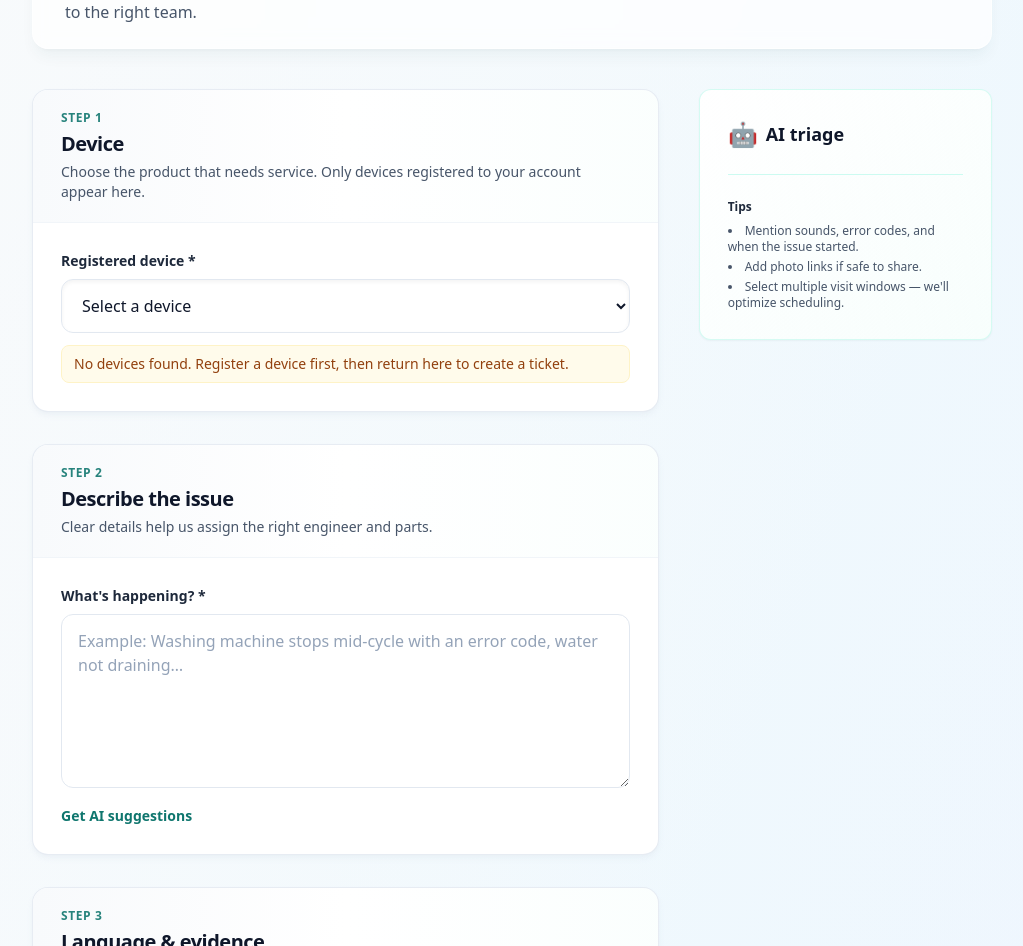
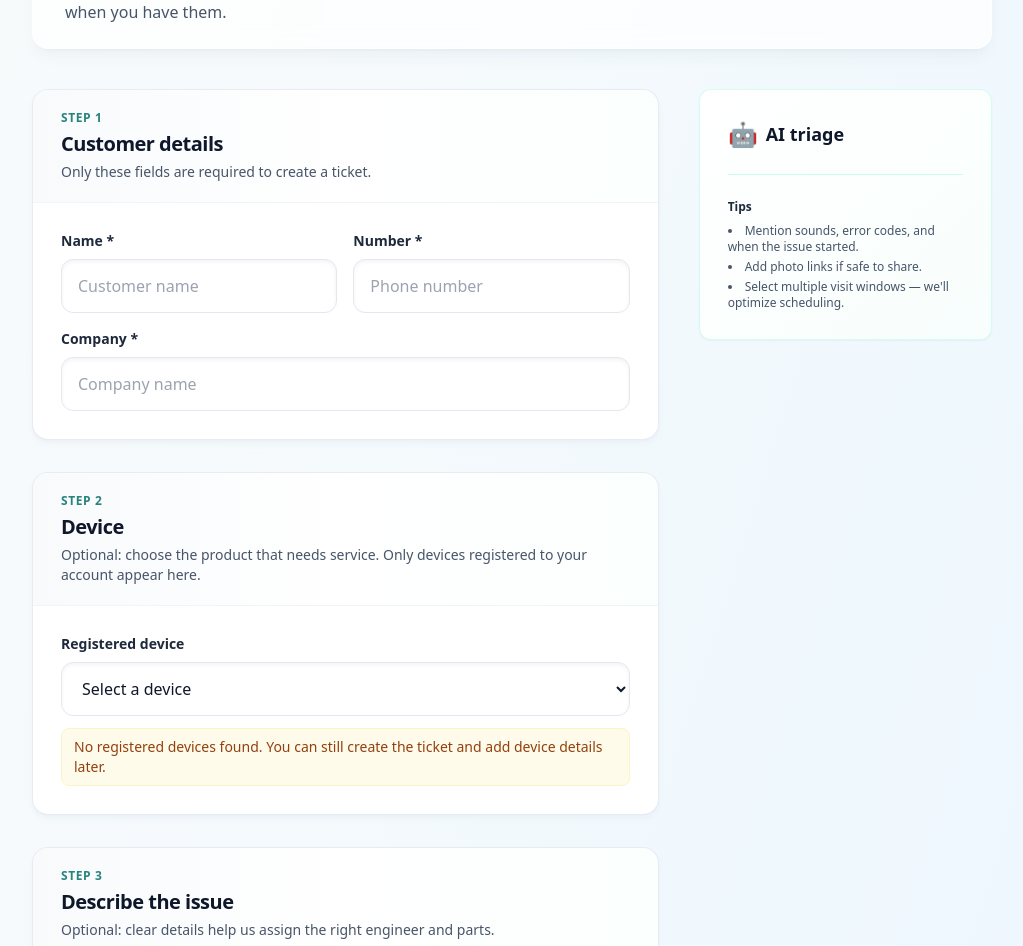
Before and after one commit to Erepairing-source/frontend, a Next.js app: page /customer/create-ticket in a window 1280 px wide. Shown: the part 306-1252 px from the top of the page, without its empty margins (128-1151 px from the left). Built offline with nearby package versions, Linux system fonts and the light colour scheme.

Commit message:
Update ticket creation required fields
Only customer name, company, and number are required when creating tickets so support and customer flows can capture partial ticket details.

```diff
--- a/pages/customer/create-ticket.js
+++ b/pages/customer/create-ticket.js
@@ -23,6 +23,9 @@ function FormSection({ eyebrow, title, subtitle, children, className = '' }) {
 
 export default function CreateTicket() {
   const [formData, setFormData] = useState({
+    customer_name: '',
+    customer_company: '',
+    customer_phone: '',
     issue_description: '',
     service_address: '',
     priority: 'medium',
@@ -49,6 +52,25 @@ export default function CreateTicket() {
   const [selfLoading, setSelfLoading] = useState(false)
   const router = useRouter()
   const { device_id } = router.query
+
+  useEffect(() => {
+    const token = localStorage.getItem('token')
+    if (!token) return
+    fetch(`${getApiBase()}/auth/me`, {
+      headers: { Authorization: `Bearer ${token}` }
+    })
+      .then((res) => (res.ok ? res.json() : null))
+      .then((profile) => {
+        if (!profile) return
+        setFormData((prev) => ({
+          ...prev,
+          customer_name: prev.customer_name || profile.full_name || '',
+          customer_company: prev.customer_company || profile.organization_name || '',
+          customer_phone: prev.customer_phone || profile.phone || ''
+        }))
+      })
+      .catch(() => null)
+  }, [])
 
   useEffect(() => {
     const token = localStorage.getItem('token')
@@ -106,8 +128,8 @@ export default function CreateTicket() {
 
   const handleSubmit = async (e) => {
     e.preventDefault()
-    if (!deviceId) {
-      alert('Please select a registered device.')
+    if (!formData.customer_name.trim() || !formData.customer_company.trim() || !formData.customer_phone.trim()) {
+      alert('Please enter customer name, company, and number.')
       return
     }
     setLoading(true)
@@ -122,8 +144,11 @@ export default function CreateTicket() {
           'Content-Type': 'application/json'
         },
         body: JSON.stringify({
+          customer_name: formData.customer_name.trim(),
+          customer_company: formData.customer_company.trim(),
+          customer_phone: formData.customer_phone.trim(),
           issue_description: formData.issue_description,
-          device_id: parseInt(deviceId, 10),
+          device_id: deviceId ? parseInt(deviceId, 10) : null,
           service_address: formData.service_address,
           priority: formData.priority,
           issue_language: formData.issue_language,
@@ -247,7 +272,7 @@ export default function CreateTicket() {
               Create a service ticket
             </h1>
             <p className="mt-2 text-slate-600 max-w-2xl">
-              Tell us what&apos;s wrong, where to visit, and when you&apos;re available — we&apos;ll route your request to the right team.
+              Name, company, and number are required. Add issue, device, address, and visit details when you have them.
             </p>
           </div>
         </div>
@@ -257,15 +282,53 @@ export default function CreateTicket() {
             <form onSubmit={handleSubmit} className="space-y-8">
               <FormSection
                 eyebrow="Step 1"
+                title="Customer details"
+                subtitle="Only these fields are required to create a ticket."
+              >
+                <div className="grid grid-cols-1 sm:grid-cols-2 gap-4">
+                  <div>
+                    <label className="block text-sm font-semibold text-slate-800 mb-2">Name *</label>
+                    <input
+                      value={formData.customer_name}
+                      onChange={(e) => setFormData({ ...formData, customer_name: e.target.value })}
+                      required
+                      className="w-full px-4 py-3.5 rounded-xl border border-slate-200 bg-white text-slate-900 shadow-inner focus:ring-2 focus:ring-teal-500/40 focus:border-teal-400 transition"
+                      placeholder="Customer name"
+                    />
+                  </div>
+                  <div>
+                    <label className="block text-sm font-semibold text-slate-800 mb-2">Number *</label>
+                    <input
+                      value={formData.customer_phone}
+                      onChange={(e) => setFormData({ ...formData, customer_phone: e.target.value })}
+                      required
+                      className="w-full px-4 py-3.5 rounded-xl border border-slate-200 bg-white text-slate-900 shadow-inner focus:ring-2 focus:ring-teal-500/40 focus:border-teal-400 transition"
+                      placeholder="Phone number"
+                    />
+                  </div>
+                  <div className="sm:col-span-2">
+                    <label className="block text-sm font-semibold text-slate-800 mb-2">Company *</label>
+                    <input
+                      value={formData.customer_company}
+                      onChange={(e) => setFormData({ ...formData, customer_company: e.target.value })}
+                      required
+                      className="w-full px-4 py-3.5 rounded-xl border border-slate-200 bg-white text-slate-900 shadow-inner focus:ring-2 focus:ring-teal-500/40 focus:border-teal-400 transition"
+                      placeholder="Company name"
+                    />
+                  </div>
+                </div>
+              </FormSection>
+
+              <FormSection
+                eyebrow="Step 2"
                 title="Device"
-                subtitle="Choose the product that needs service. Only devices registered to your account appear here."
+                subtitle="Optional: choose the product that needs service. Only devices registered to your account appear here."
               >
                 <div>
-                  <label className="block text-sm font-semibold text-slate-800 mb-2">Registered device *</label>
+                  <label className="block text-sm font-semibold text-slate-800 mb-2">Registered device</label>
                   <select
                     value={deviceId}
                     onChange={(e) => setDeviceId(e.target.value)}
-                    required
                     className="w-full px-4 py-3.5 rounded-xl border border-slate-200 bg-white text-slate-900 shadow-inner focus:ring-2 focus:ring-teal-500/40 focus:border-teal-400 transition"
                   >
                     <option value="">Select a device</option>
@@ -277,7 +340,7 @@ export default function CreateTicket() {
                   </select>
                   {devices.length === 0 && (
                     <p className="mt-3 text-sm text-amber-800 bg-amber-50 border border-amber-100 rounded-lg px-3 py-2">
-                      No devices found. Register a device first, then return here to create a ticket.
+                      No registered devices found. You can still create the ticket and add device details later.
                     </p>
                   )}
                   {deviceId && selectedDeviceLabel && (
@@ -289,17 +352,15 @@ export default function CreateTicket() {
               </FormSection>
 
               <FormSection
-                eyebrow="Step 2"
+                eyebrow="Step 3"
                 title="Describe the issue"
-                subtitle="Clear details help us assign the right engineer and parts."
+                subtitle="Optional: clear details help us assign the right engineer and parts."
               >
                 <div>
-                  <label className="block text-sm font-semibold text-slate-800 mb-2">What&apos;s happening? *</label>
+                  <label className="block text-sm font-semibold text-slate-800 mb-2">What&apos;s happening?</label>
                   <textarea
                     value={formData.issue_description}
                     onChange={(e) => setFormData({ ...formData, issue_description: e.target.value })}
-                    onBlur={getAITriage}
-                    required
                     rows={6}
                     className="w-full px-4 py-3.5 rounded-xl border border-slate-200 bg-white text-slate-900 placeholder:text-slate-400 focus:ring-2 focus:ring-teal-500/40 focus:border-teal-400 transition resize-y min-h-[140px]"
                     placeholder="Example: Washing machine stops mid-cycle with an error code, water not draining…"
@@ -367,7 +428,7 @@ export default function CreateTicket() {
               </FormSection>
 
               <FormSection
-                eyebrow="Step 3"
+                eyebrow="Step 4"
                 title="Language & evidence"
                 subtitle="Optional links to photos or short videos help diagnose faster."
               >
@@ -431,16 +492,15 @@ export default function CreateTicket() {
               </FormSection>
 
               <FormSection
-                eyebrow="Step 4"
+                eyebrow="Step 5"
                 title="Service location"
-                subtitle="Full address where the engineer should visit. You can pin from the address or use GPS."
+                subtitle="Optional: full address where the engineer should visit. You can pin from the address or use GPS."
               >
                 <div>
-                  <label className="block text-sm font-semibold text-slate-800 mb-2">Address *</label>
+                  <label className="block text-sm font-semibold text-slate-800 mb-2">Address</label>
                   <textarea
                     value={formData.service_address}
                     onChange={(e) => setFormData({ ...formData, service_address: e.target.value })}
-                    required
                     rows={4}
                     className="w-full px-4 py-3.5 rounded-xl border border-slate-200 focus:ring-2 focus:ring-teal-500/40"
                     placeholder="House / flat, street, landmark, city, PIN…"
@@ -510,7 +570,7 @@ export default function CreateTicket() {
               </FormSection>
 
               <FormSection
-                eyebrow="Step 5"
+                eyebrow="Step 6"
                 title="Preferred visit times"
                 subtitle="Tap the time bands that work for you — pick as many as you need across the week."
               >
@@ -518,7 +578,7 @@ export default function CreateTicket() {
               </FormSection>
 
               <FormSection
-                eyebrow="Step 6"
+                eyebrow="Step 7"
                 title="Contact & priority"
                 subtitle="How we should reach you, and how urgent this visit is."
               >
--- a/pages/support-agent/create-ticket.js
+++ b/pages/support-agent/create-ticket.js
@@ -29,6 +29,9 @@ export default function SupportAgentCreateTicket() {
   const [devices, setDevices] = useState([])
   const [deviceId, setDeviceId] = useState('')
   const [formData, setFormData] = useState({
+    customer_name: '',
+    customer_company: '',
+    customer_phone: '',
     issue_description: '',
     service_address: '',
     priority: 'medium',
@@ -45,6 +48,23 @@ export default function SupportAgentCreateTicket() {
   })
   const [preferredTimeSlots, setPreferredTimeSlots] = useState([])
   const [loading, setLoading] = useState(false)
+
+  useEffect(() => {
+    const token = localStorage.getItem('token')
+    if (!token) return
+    fetch(`${getApiBase()}/auth/me`, {
+      headers: { Authorization: `Bearer ${token}` },
+    })
+      .then((res) => (res.ok ? res.json() : null))
+      .then((profile) => {
+        if (!profile) return
+        setFormData((prev) => ({
+          ...prev,
+          customer_company: prev.customer_company || profile.organization_name || '',
+        }))
+      })
+      .catch(() => null)
+  }, [])
 
   useEffect(() => {
     const token = localStorage.getItem('token')
@@ -78,14 +98,20 @@ export default function SupportAgentCreateTicket() {
       })
   }, [customerId])
 
+  useEffect(() => {
+    const selected = customers.find((c) => String(c.id) === String(customerId))
+    if (!selected) return
+    setFormData((prev) => ({
+      ...prev,
+      customer_name: selected.full_name || prev.customer_name,
+      customer_phone: selected.phone || prev.customer_phone,
+    }))
+  }, [customerId, customers])
+
   const handleSubmit = async (e) => {
     e.preventDefault()
-    if (!customerId) {
-      alert('Select a customer.')
-      return
-    }
-    if (!deviceId) {
-      alert('Select a device registered to that customer.')
+    if (!formData.customer_name.trim() || !formData.customer_company.trim() || !formData.customer_phone.trim()) {
+      alert('Please enter customer name, company, and number.')
       return
     }
     const token = localStorage.getItem('token')
@@ -102,9 +128,12 @@ export default function SupportAgentCreateTicket() {
           'Content-Type': 'application/json',
         },
         body: JSON.stringify({
-          customer_id: parseInt(customerId, 10),
+          customer_id: customerId ? parseInt(customerId, 10) : null,
+          customer_name: formData.customer_name.trim(),
+          customer_company: formData.customer_company.trim(),
+          customer_phone: formData.customer_phone.trim(),
           issue_description: formData.issue_description,
-          device_id: parseInt(deviceId, 10),
+          device_id: deviceId ? parseInt(deviceId, 10) : null,
           service_address: formData.service_address,
           priority: formData.priority,
           issue_language: formData.issue_language,
@@ -140,23 +169,61 @@ export default function SupportAgentCreateTicket() {
           </Link>
           <h1 className="text-3xl font-bold text-slate-900 mt-4">Create ticket for customer</h1>
           <p className="text-slate-600 mt-2">
-            Same payload as the customer portal: device, issue, address, visit preferences, and contact options. The ticket is
-            attributed to the selected customer so city / state / country routing matches their profile.
+            Name, company, and number are required. Device, issue, address, visit preferences, and contact options can be
+            added when available.
           </p>
         </div>
 
         <form onSubmit={handleSubmit} className="space-y-8">
           <FormSection
             eyebrow="Step 1"
+            title="Customer details"
+            subtitle="Only name, company, and number are required."
+          >
+            <div className="grid grid-cols-1 sm:grid-cols-2 gap-4">
+              <div>
+                <label className="block text-sm font-semibold text-slate-800 mb-2">Name *</label>
+                <input
+                  value={formData.customer_name}
+                  onChange={(e) => setFormData({ ...formData, customer_name: e.target.value })}
+                  required
+                  className="w-full px-4 py-3.5 rounded-xl border border-slate-200 bg-white"
+                  placeholder="Customer name"
+                />
+              </div>
+              <div>
+                <label className="block text-sm font-semibold text-slate-800 mb-2">Number *</label>
+                <input
+                  value={formData.customer_phone}
+                  onChange={(e) => setFormData({ ...formData, customer_phone: e.target.value })}
+                  required
+                  className="w-full px-4 py-3.5 rounded-xl border border-slate-200 bg-white"
+                  placeholder="Phone number"
+                />
+              </div>
+              <div className="sm:col-span-2">
+                <label className="block text-sm font-semibold text-slate-800 mb-2">Company *</label>
+                <input
+                  value={formData.customer_company}
+                  onChange={(e) => setFormData({ ...formData, customer_company: e.target.value })}
+                  required
+                  className="w-full px-4 py-3.5 rounded-xl border border-slate-200 bg-white"
+                  placeholder="Company name"
+                />
+              </div>
+            </div>
+          </FormSection>
+
+          <FormSection
+            eyebrow="Step 2"
             title="Customer & device"
-            subtitle="Only customers in your organization are listed. Devices load for the selected customer."
+            subtitle="Optional: select an existing customer or registered device when available."
           >
             <div>
-              <label className="block text-sm font-semibold text-slate-800 mb-2">Customer *</label>
+              <label className="block text-sm font-semibold text-slate-800 mb-2">Customer</label>
               <select
                 value={customerId}
                 onChange={(e) => setCustomerId(e.target.value)}
-                required
                 className="w-full px-4 py-3.5 rounded-xl border border-slate-200 bg-white"
               >
                 <option value="">Select customer</option>
@@ -171,11 +238,10 @@ export default function SupportAgentCreateTicket() {
               )}
             </div>
             <div>
-              <label className="block text-sm font-semibold text-slate-800 mb-2">Device *</label>
+              <label className="block text-sm font-semibold text-slate-800 mb-2">Device</label>
               <select
                 value={deviceId}
                 onChange={(e) => setDeviceId(e.target.value)}
-                required
                 disabled={!customerId}
                 className="w-full px-4 py-3.5 rounded-xl border border-slate-200 bg-white disabled:opacity-50"
               >
@@ -192,18 +258,17 @@ export default function SupportAgentCreateTicket() {
             </div>
           </FormSection>
 
-          <FormSection eyebrow="Step 2" title="Issue" subtitle="Describe the problem clearly for triage and routing.">
+          <FormSection eyebrow="Step 3" title="Issue" subtitle="Optional: describe the problem clearly for triage and routing.">
             <textarea
               value={formData.issue_description}
               onChange={(e) => setFormData({ ...formData, issue_description: e.target.value })}
-              required
               rows={6}
               className="w-full px-4 py-3.5 rounded-xl border border-slate-200"
               placeholder="Symptoms, error codes, when it started…"
             />
           </FormSection>
 
-          <FormSection eyebrow="Step 3" title="Language & evidence" subtitle="Optional media URLs.">
+          <FormSection eyebrow="Step 4" title="Language & evidence" subtitle="Optional media URLs.">
             <div>
               <label className="block text-sm font-semibold text-slate-800 mb-2">Preferred language</label>
               <select
@@ -259,11 +324,10 @@ export default function SupportAgentCreateTicket() {
             </div>
           </FormSection>
 
-          <FormSection eyebrow="Step 4" title="Service location" subtitle="Where the engineer should visit.">
+          <FormSection eyebrow="Step 5" title="Service location" subtitle="Optional: where the engineer should visit.">
             <textarea
               value={formData.service_address}
               onChange={(e) => setFormData({ ...formData, service_address: e.target.value })}
-              required
               rows={4}
               className="w-full px-4 py-3.5 rounded-xl border border-slate-200"
               placeholder="Address with landmark and PIN"
@@ -300,11 +364,11 @@ export default function SupportAgentCreateTicket() {
             </div>
           </FormSection>
 
-          <FormSection eyebrow="Step 5" title="Preferred visit times" subtitle="Customer availability windows.">
+          <FormSection eyebrow="Step 6" title="Preferred visit times" subtitle="Customer availability windows.">
             <PreferredVisitSlotPicker value={preferredTimeSlots} onChange={setPreferredTimeSlots} />
           </FormSection>
 
-          <FormSection eyebrow="Step 6" title="Contact & priority" subtitle="How to reach the customer.">
+          <FormSection eyebrow="Step 7" title="Contact & priority" subtitle="How to reach the customer.">
             <div className="flex flex-wrap gap-3">
               {['call', 'whatsapp', 'sms'].map((pref) => (
                 <label
```
